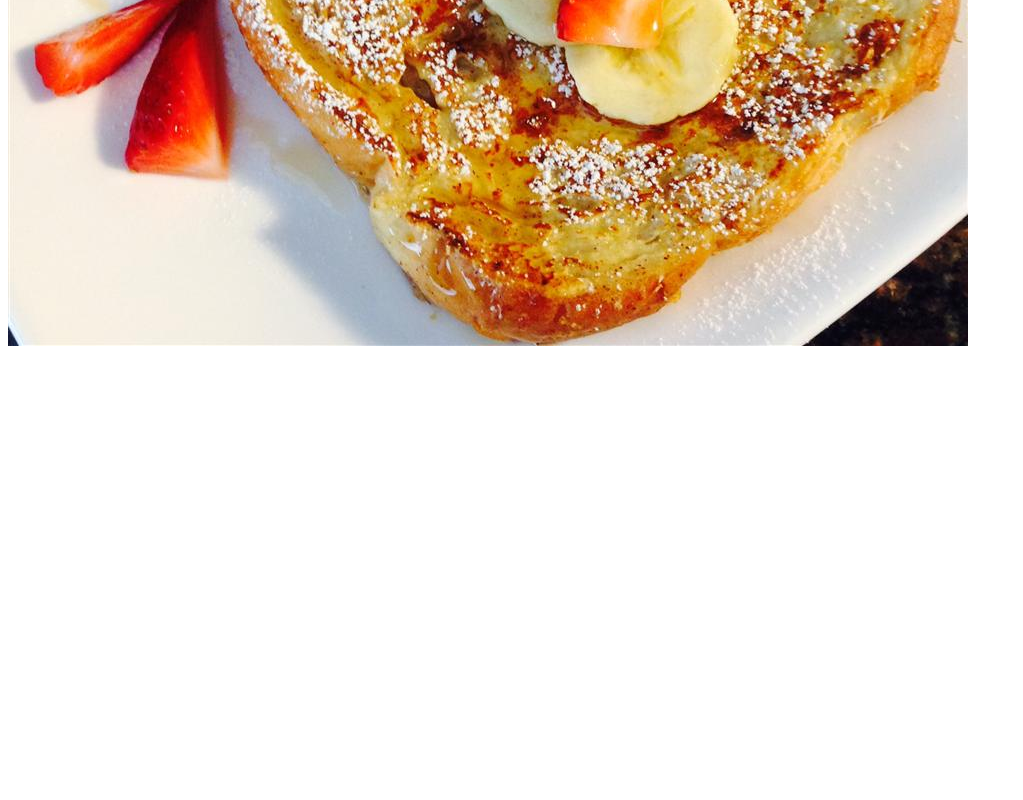
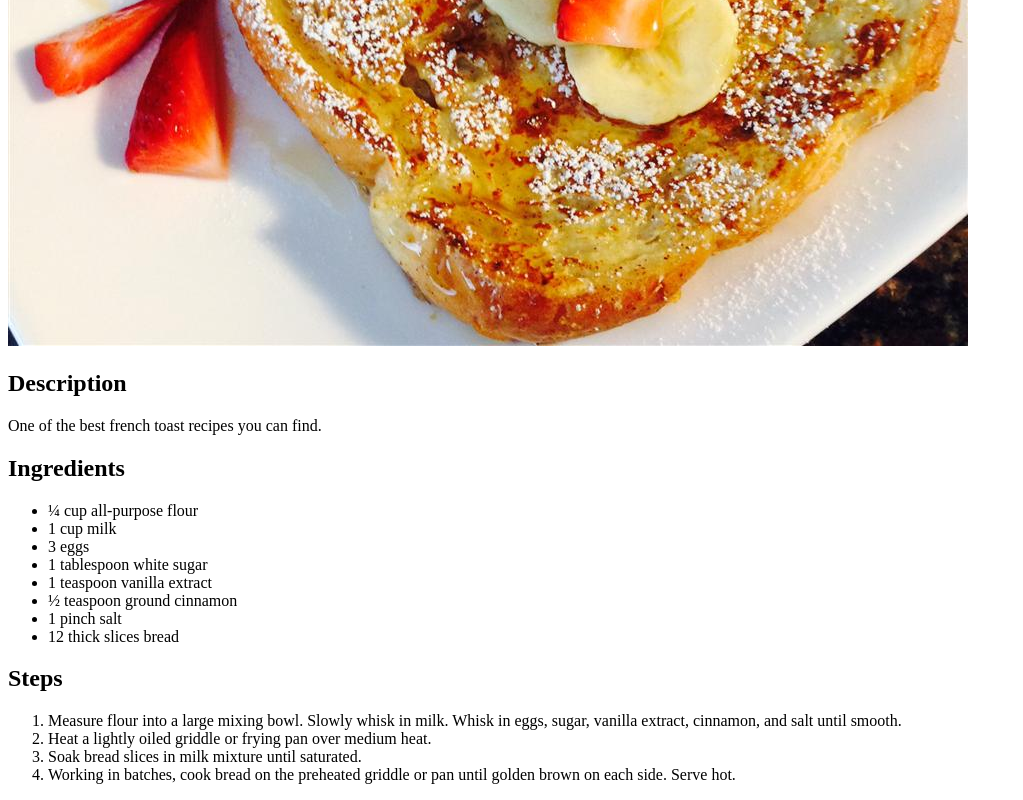
Before and after one commit to imuri32/odin-recipes, a plain HTML site: page recipes/french_toast.html in a window 1280 px wide. Shown: the part 694-1494 px from the top of the page, without its empty margins (0-1023 px from the left). Before the commit the page ends 1052 px from the top, so only its background shows below. Drawn offline with Linux system fonts and the light colour scheme.

Commit message:
Add content to french_toast.html
- Create Description section to describe the recipe
- Create Ingredients section to describe the ingredients included in the recipe
- Create Steps section to describe the steps required to create the dish

```diff
--- a/recipes/french_toast.html
+++ b/recipes/french_toast.html
@@ -9,5 +9,28 @@
   <body>
     <h1>Fluffy French Toast</h1>
     <img src="images/french_toast.jpeg" alt="French toast on a plate">
+
+    <h2>Description</h2>
+    <p>One of the best french toast recipes you can find.</p>
+
+    <h2>Ingredients</h2>
+    <ul>
+      <li>¼ cup all-purpose flour</li>
+      <li>1 cup milk</li>
+      <li>3 eggs</li>
+      <li>1 tablespoon white sugar</li>
+      <li>1 teaspoon vanilla extract</li>
+      <li>½ teaspoon ground cinnamon</li>
+      <li>1 pinch salt</li>
+      <li>12 thick slices bread</li>
+    </ul>
+
+    <h2>Steps</h2>
+    <ol>
+      <li>Measure flour into a large mixing bowl. Slowly whisk in milk. Whisk in eggs, sugar, vanilla extract, cinnamon, and salt until smooth.</li>
+      <li>Heat a lightly oiled griddle or frying pan over medium heat.</li>
+      <li>Soak bread slices in milk mixture until saturated.</li>
+      <li>Working in batches, cook bread on the preheated griddle or pan until golden brown on each side. Serve hot.</li>
+    </ol>
   </body>
 </html>
```
